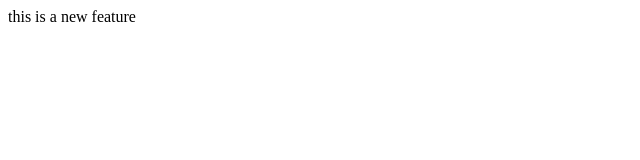
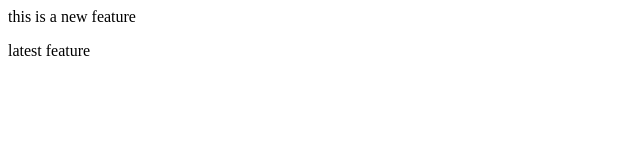
Before and after one commit to MayankDash/FirstRepo, a plain HTML site: page index.html in a window 1280 px wide. Shown: the full height of the page, 0-640 px from the left. Drawn offline with Linux system fonts and the light colour scheme.

Commit message:
added a new paragraph

```diff
--- a/index.html
+++ b/index.html
@@ -1 +1,2 @@
 <p>this is a new feature </p>
+<p>latest feature</p>
```
